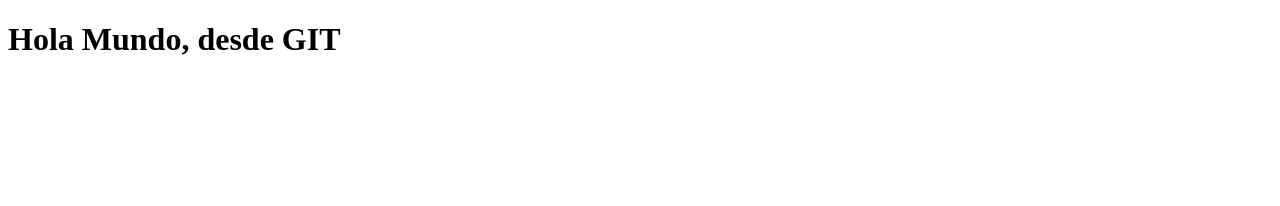
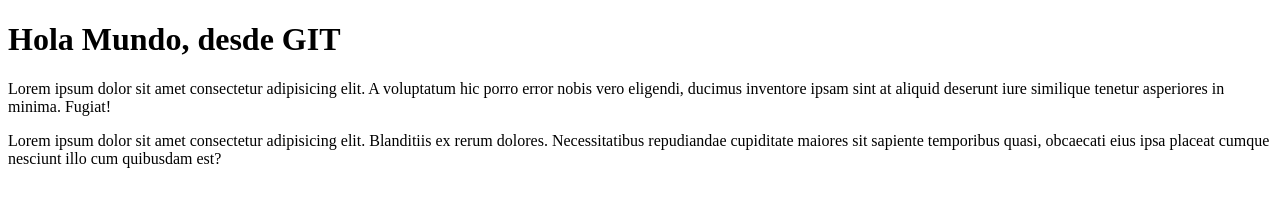
Before and after one commit to RoyalMasterDevs/jobarv_FullStackMarzo, a plain HTML site: page index.html in a window 1280 px wide. Drawn offline with Linux system fonts and the light colour scheme.

Commit message:
Nuevo mensaje con amend

```diff
--- a/index.html
+++ b/index.html
@@ -1,11 +1,19 @@
 <!DOCTYPE html>
 <html lang="en">
+
 <head>
-    <meta charset="UTF-8">
-    <meta name="viewport" content="width=device-width, initial-scale=1.0">
-    <title>Document</title>
+  <meta charset="UTF-8">
+  <meta name="viewport" content="width=device-width, initial-scale=1.0">
+  <title>Document</title>
 </head>
+
 <body>
   <h1>Hola Mundo, desde GIT</h1>
+  <p>Lorem ipsum dolor sit amet consectetur adipisicing elit. A voluptatum hic porro error nobis vero eligendi, ducimus
+    inventore ipsam sint at aliquid deserunt iure similique tenetur asperiores in minima. Fugiat!</p>
+  <p>Lorem ipsum dolor sit amet consectetur adipisicing elit. Blanditiis ex rerum dolores. Necessitatibus repudiandae
+    cupiditate maiores sit sapiente temporibus quasi, obcaecati eius ipsa placeat cumque nesciunt illo cum quibusdam
+    est?</p>
 </body>
+
 </html>
```
